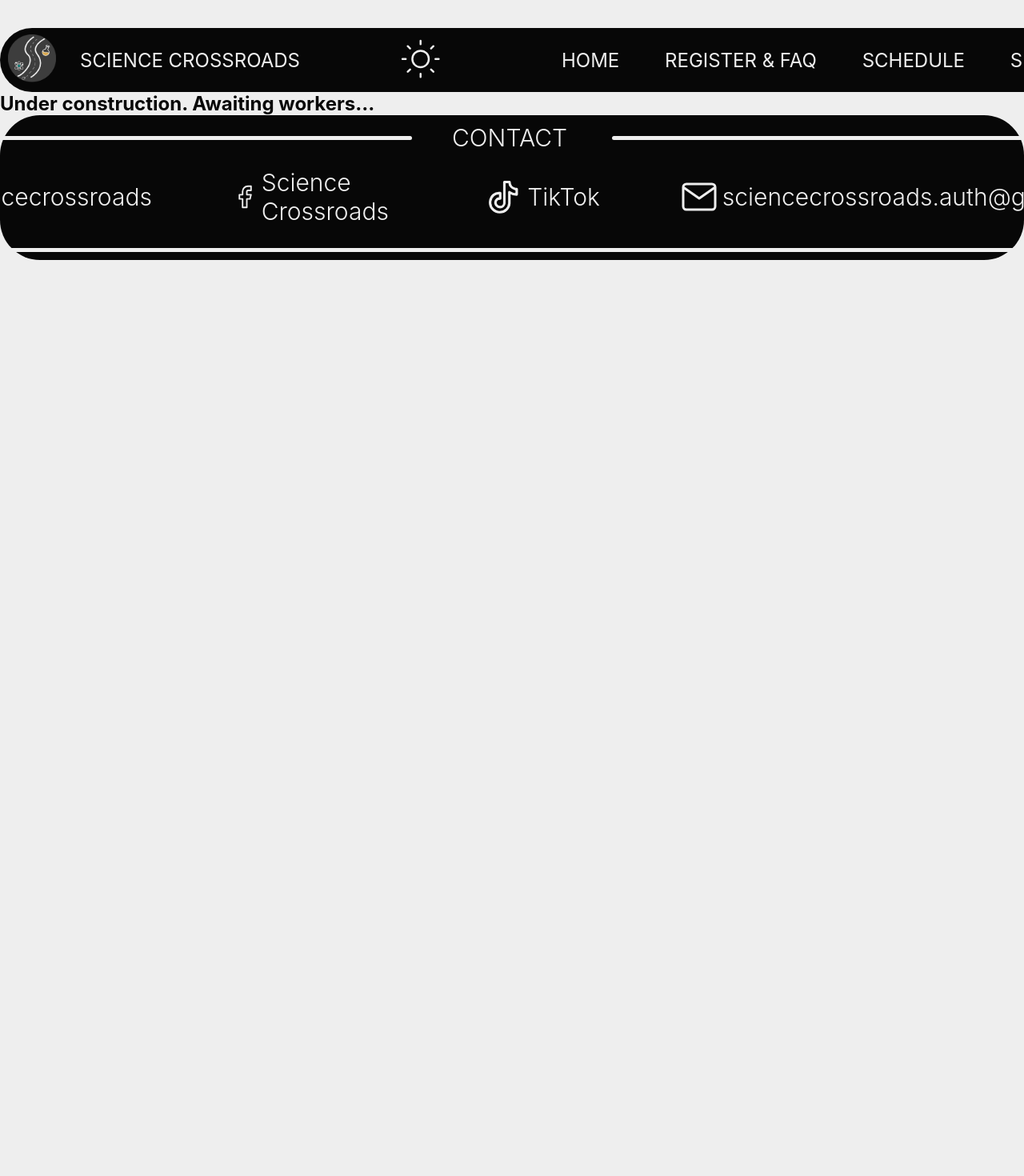
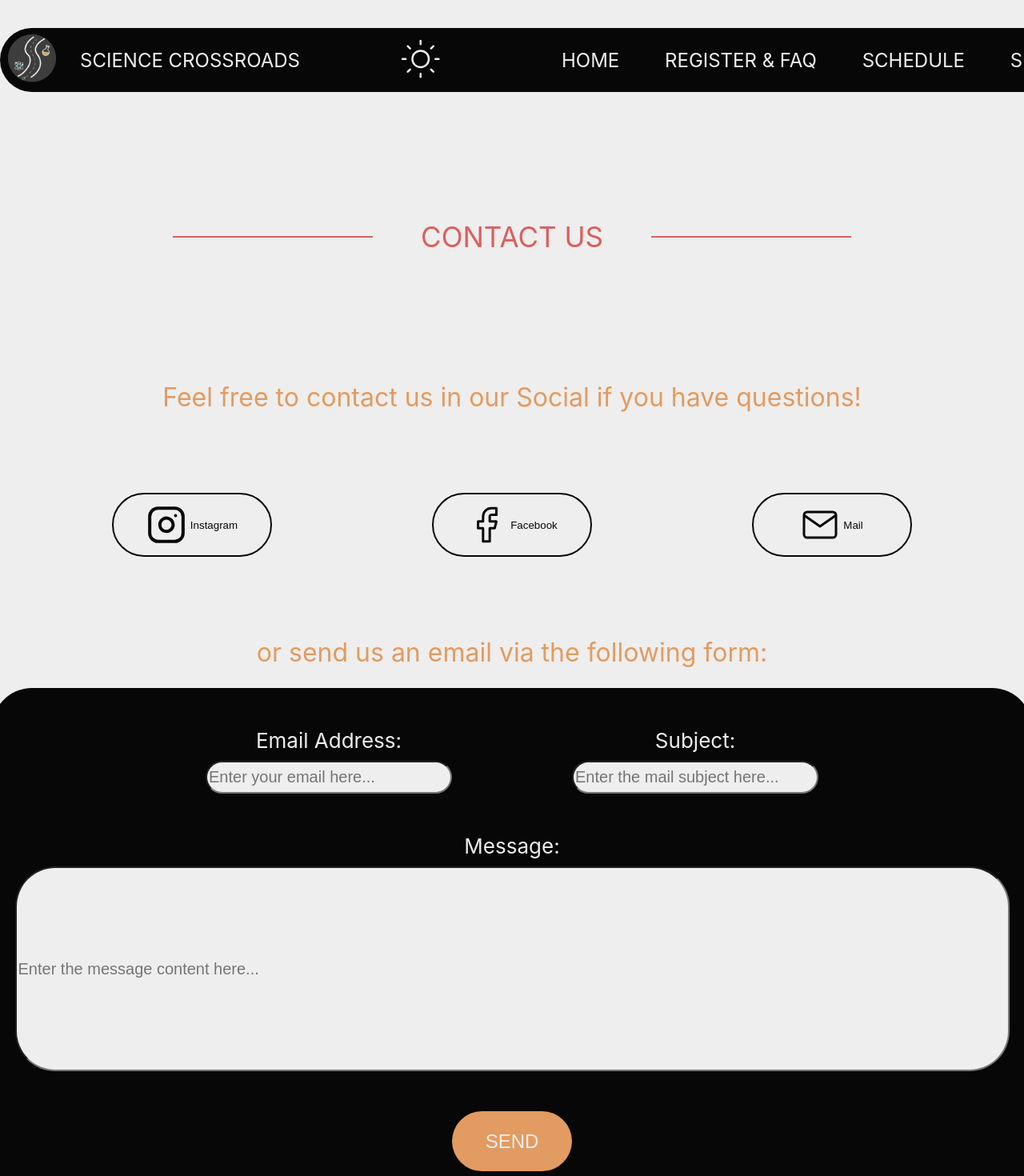
Before and after one commit to Alekosss/ScienceCrossroads, a SvelteKit app: page /pages/contact in a window 1280 px wide. Shown: the top 1470 px of the page at 80% size. Before the commit the page ends 800 px from the top, so only its background shows below. Built offline with nearby package versions, Linux system fonts and the light colour scheme.

Commit message:
progressed on the contact page.

```diff
--- a/src/routes/pages/contact/+page.svelte
+++ b/src/routes/pages/contact/+page.svelte
@@ -1,12 +1,234 @@
-<div class="textField">
-    Under construction. Awaiting workers...
+<script>
+  import Facebook from "$lib/assets/Icons/Facebook.svelte";
+  import Instagram from "$lib/assets/Icons/Instagram.svelte";
+  import Mail from "$lib/assets/Icons/Mail.svelte";
+
+</script>
+<div class="ContactPage">
+    <!--1st way to Contact-->
+    <div class="CategoryHeader">
+        <hr/>
+        <span>CONTACT US</span>
+        <hr/>
+    </div>
+    <div class="Description">
+        <span>Feel free to contact us in our Social if you have questions!</span>
+    </div>
+    <div class="Social">
+        <button class="Media">
+            <Instagram/>
+            <span>Instagram</span>
+        </button>
+        <button class="Media">
+            <Facebook/>
+            <span>Facebook</span>
+        </button>
+        <button class="Media">
+            <Mail/>
+            <span>Mail</span>
+        </button>
+    </div>
+    <div class="Description">
+        <span>or send us an email via the following form:</span>
+    </div>
+    <!--Mailing form-->
+    <div class="MailingForm">
+        <div class="AddressAndSubject">
+            <div class="EmailAddress">
+                <span>Email Address:</span>
+                <input placeholder="Enter your email here..."/>
+            </div>
+            <div class="Subject">
+                <span>Subject:</span>
+                <input placeholder="Enter the mail subject here..."/>
+            </div>
+        </div>
+        <div class="Message">
+            <span>Message:</span>
+            <input placeholder="Enter the message content here..."/>
+        </div>
+        <button class="SendButton">
+            <text>SEND</text>
+        </button>
+    </div>
 </div>
 
 <style>
-    .textField {
+    .AddressAndSubject {
+        display: flex;
+        flex-direction: row;
+        gap: 150px;
+        justify-content: center;
+        padding: 50px;
+
+        color: var(--primary-color);
+        font-size: 26px;
+        font-style: normal;
+        font-weight: 400;
+        line-height: normal;
+    }
+
+    .AddressAndSubject input {
+        background-color: var(--primary-color);
+        color: var(--physics);
+        height: 35px;
+        width: 300px;
+        font-size: 20px;
+        border-radius: 50px;
+    }
+
+    .CategoryHeader {
+        display: flex;
+        align-items: center;
+        justify-content: center;
+        padding: 160px 0;
+        gap: 60px;
+
+        color: var(--break);
+        font-size: 35px;
+        font-style: normal;
+        font-weight: 400;
+        line-height: normal;
+    }
+
+    .CategoryHeader hr {
+        width: 250px;
+        background-color: var(--break);
+        border: none;
+        height: 2px;
+        margin: 0;
+    }
+
+    .ContactPage {
         font-family: var(--font-family);
-        font-size: var(--NavBarText);
-        font-weight: var(--NavBarTextWeight);
+    }
 
+    .Description {
+        color: var(--PHYSICS, #E29B60);
+        font-size: 32px;
+        font-style: normal;
+        font-weight: 400;
+        line-height: normal;
+        display: flex;
+        align-self: center;
+        justify-content: center;
+        align-items: center;
+    }
+
+    .EmailAddress {
+        display: flex;
+        flex-direction: column;
+        justify-content: center;
+        align-items: center;
+        gap: 10px;
+    }
+
+
+    .MailingForm {
+        align-self: center;
+        justify-self: center;
+        width: 1300px;
+        height: 650px;
+
+        background-color: var(--secondary-color);
+        margin-top: 25px;
+        margin-bottom: 75px;
+        border-radius: 50px;
+    }
+
+    .Media {
+        display: flex;
+        flex-direction: row;
+        gap: 5px;
+        align-items: center;
+        align-content: center;
+        justify-content: center;
+
+        border-radius: 50px;
+        width: 200px;
+        height: 80px;
+        background-color: var(--primary-color);
+        border: 2px solid var(--secondary-color);
+
+        color: var(--secondary-color);
+    }
+
+    .Media:hover {
+        background-color: var(--secondary-color);
+        color: var(--primary-color);
+    }
+
+    .Message {
+        display: flex;
+        flex-direction: column;
+        justify-content: center;
+        align-items: center;
+        font-size: 26px;
+        gap: 10px;
+
+        color: var(--primary-color);
+    }
+
+    .Message input {
+        background-color: var(--primary-color);
+        color: var(--physics);
+        height: 250px;
+        width: 95%;
+        font-size: 20px;
+        border-radius: 50px;
+    }
+
+    .SendButton {
+        justify-self: center;
+        align-self: center;
+        align-items: center;
+        justify-content: center;
+        display: flex;
+        margin: 50px;
+
+        width: 150px;
+        height: 75px;
+        border-radius: 50px;
+        background-color: var(--physics);
+        border: none;
+
+        cursor: pointer;
+    }
+
+    .SendButton:hover {
+        background-color: var(--primary-color);
+    }
+
+    .SendButton text {
+        color: var(--primary-color);
+        font-size: 24px;
+        font-style: normal;
+        font-weight: 400;
+        line-height: normal;
+        border: none;
+        transition: transform 0.2s linear;
+    }
+
+    .SendButton:hover text{
+        color: var(--physics);
+
+        transform: scale(1.2);
+    }
+
+    .Social {
+        display: flex;
+        flex-direction: row;
+        gap: 200px;
+        justify-content: center;
+        align-items: center;
+        padding: 100px;
+    }
+
+    .Subject {
+        display: flex;
+        flex-direction: column;
+        justify-content: center;
+        align-items: center;
+        gap: 10px;
     }
 </style>
```
